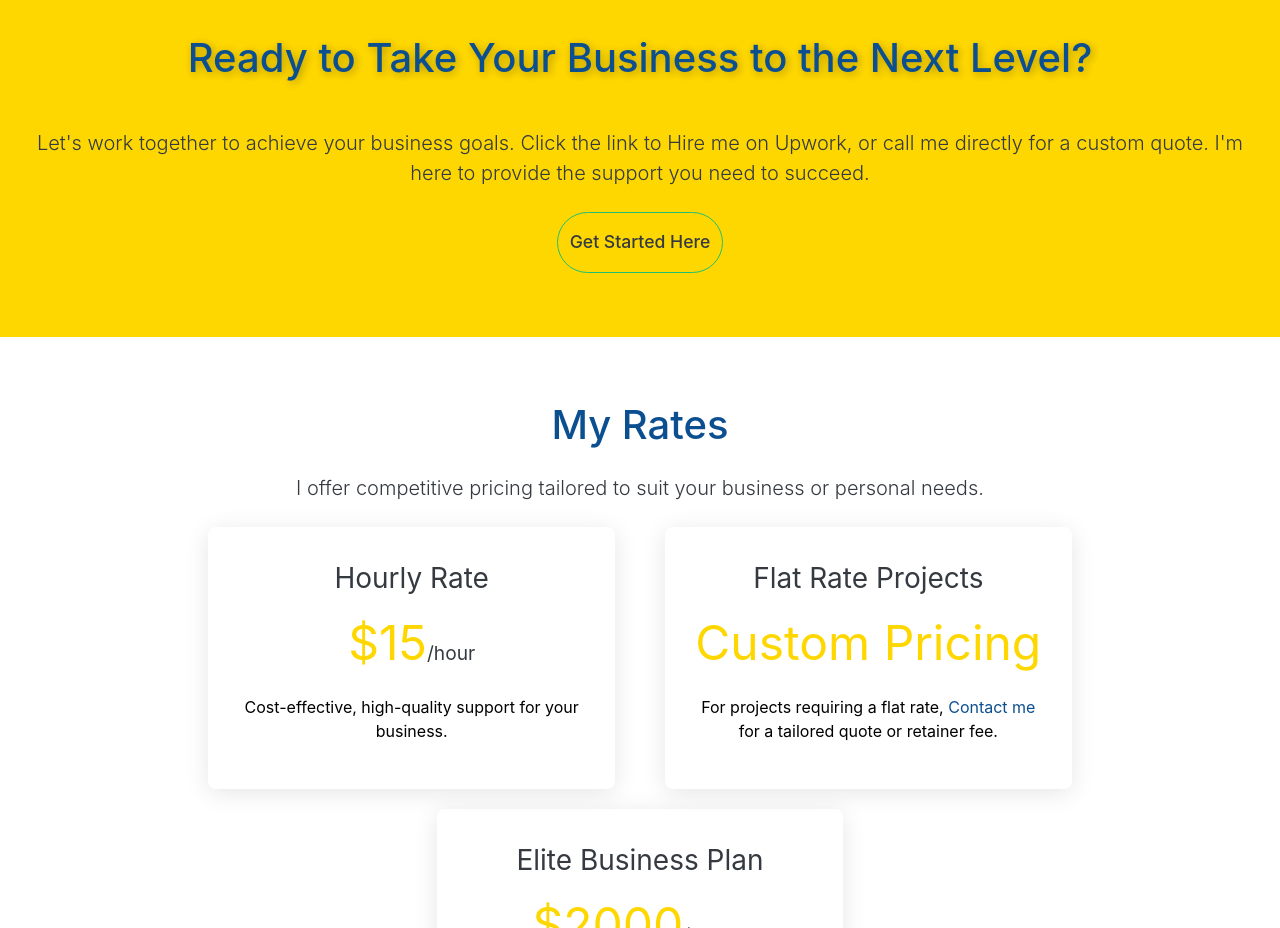
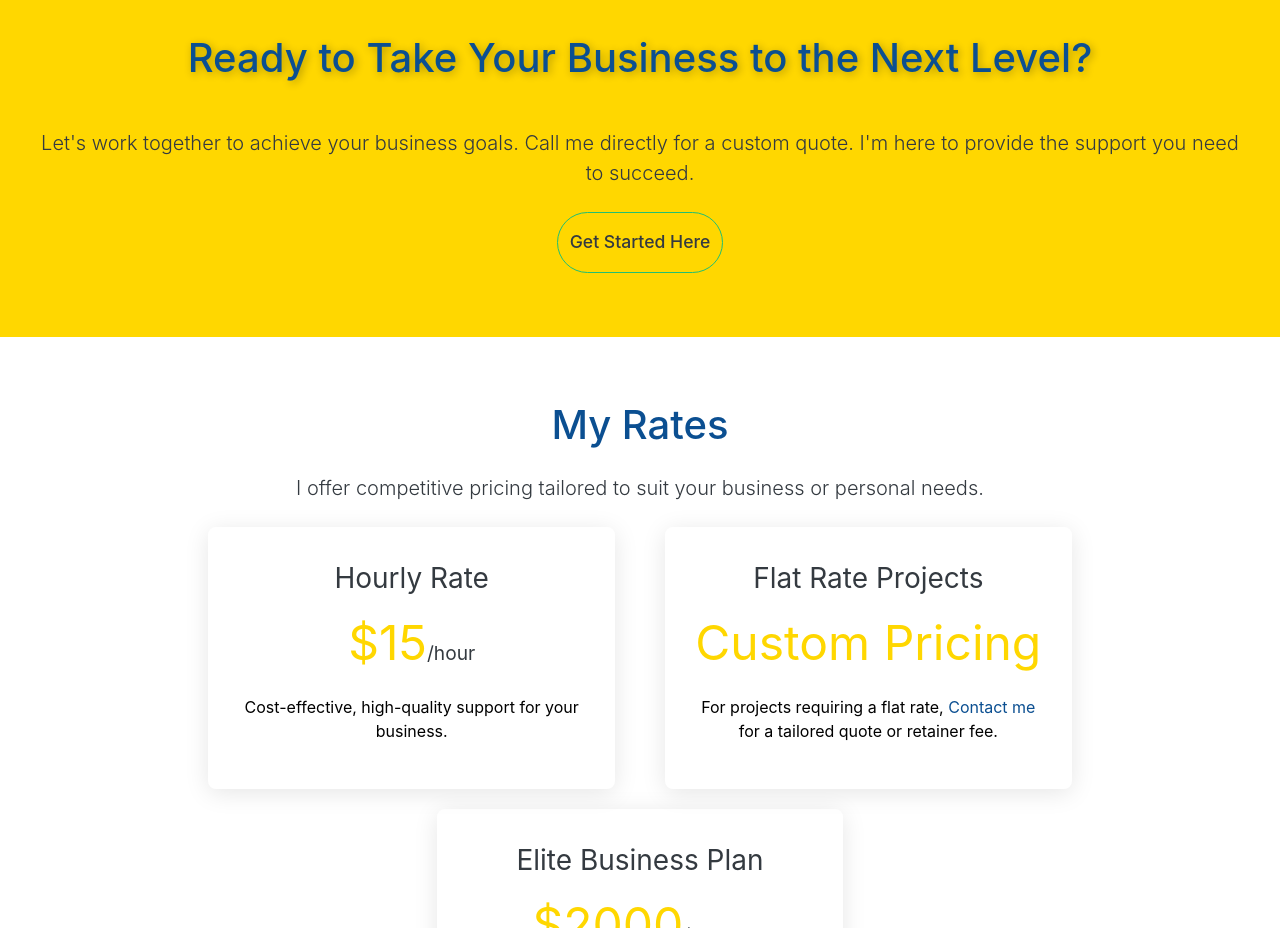
Before and after one commit to freedompraise/TheOptitechHub, a website: page index.html in a window 1280 px wide. Shown: the part 3980-4908 px from the top of the page. Drawn offline with Linux system fonts and the light colour scheme.

Commit message:
fix: remove Upwork reference for clearer communication in contact section

```diff
--- a/index.html
+++ b/index.html
@@ -334,7 +334,7 @@
 			<h2 class="mb-4">Ready to Take Your Business to the Next Level?</h2>
 			<h6 class="lead mb-4">
 				Let's work together to achieve your business goals.
-				Click the link to Hire me on Upwork, or call me directly for a custom quote.
+				Call me directly for a custom quote.
 				I'm here to provide the support you need to succeed.
 			</h6>
 			<!-- <p class="mb-4">
```
